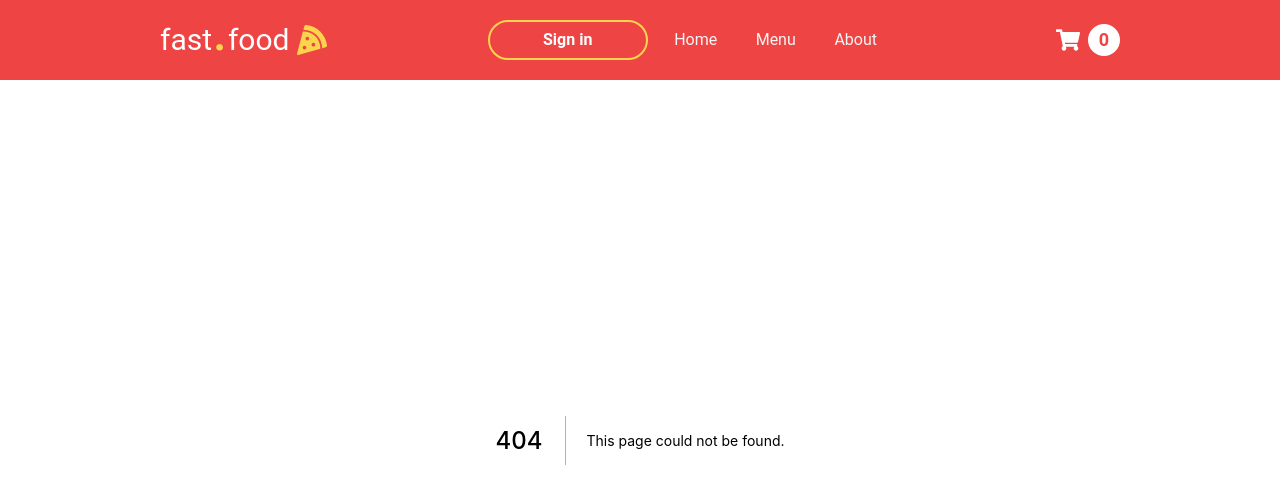
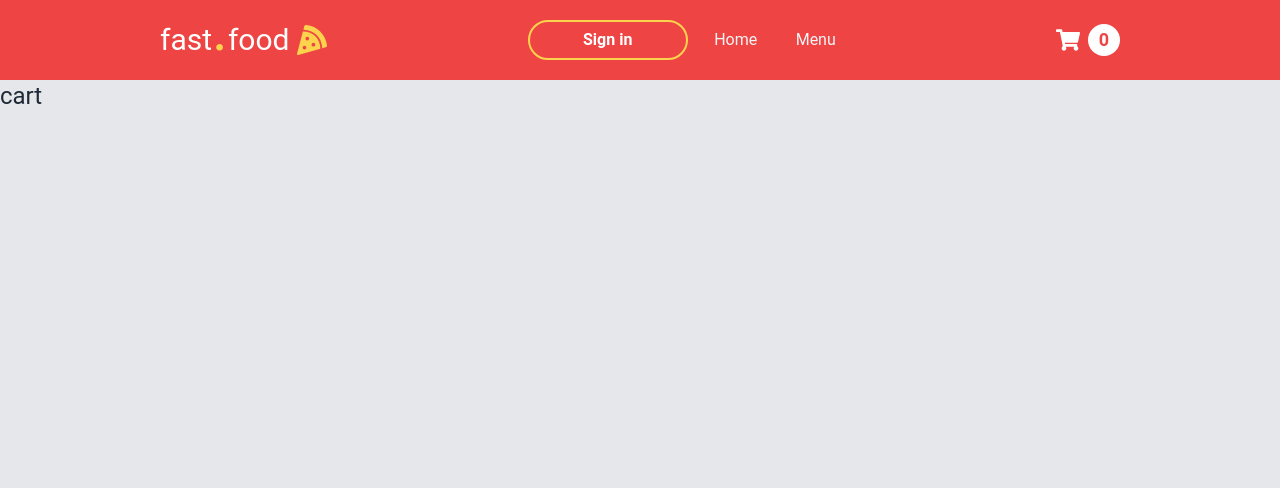
Before and after one commit to palenquer/emoji.food, a Next.js app: page /cart in a window 1280 px wide. Before the commit this address had no page. Shown: the top 488 px of the page. Built offline with nearby package versions, Linux system fonts and the light colour scheme.

Commit message:
added cart page and fixed css

```diff
--- a/src/components/Header/Nav.tsx
+++ b/src/components/Header/Nav.tsx
@@ -1,23 +1,21 @@
 import Link from "next/link";
 
-export default function Nav() {
+interface NavProps {
+  onClick: () => void;
+}
+
+export default function Nav({onClick}: NavProps) {
   return (
     <nav className="flex flex-col md:flex-row w-full md:w-auto justify-center items-center">
       <Link href="/">
-        <a className="h-20 w-64 md:w-20 text-xl md:text-base text-gray-100 flex justify-center items-center hover:border-b-2 border-yellow-300 hover:font-bold hover:text-white">
+        <a className="h-20 w-64 md:w-20 text-xl md:text-base text-gray-100 flex justify-center items-center hover:border-b-2 border-yellow-300 hover:font-bold hover:text-white" onClick={onClick}>
           Home
         </a>
       </Link>
 
       <Link href="/menu">
-        <a className="h-20 w-64 md:w-20 text-xl md:text-base text-gray-100 flex justify-center items-center hover:border-b-2 border-yellow-300 hover:font-bold hover:text-white">
+        <a className="h-20 w-64 md:w-20 text-xl md:text-base text-gray-100 flex justify-center items-center hover:border-b-2 border-yellow-300 hover:font-bold hover:text-white" onClick={onClick}>
           Menu
-        </a>
-      </Link>
-
-      <Link href="/about">
-        <a className="h-20 w-64 md:w-20 text-xl md:text-base text-gray-100 flex justify-center items-center hover:border-b-2 border-yellow-300 hover:font-bold hover:text-white">
-          About
         </a>
       </Link>
     </nav>
--- a/src/components/Header/index.tsx
+++ b/src/components/Header/index.tsx
@@ -3,19 +3,19 @@ import SignInButton from "./SignInButton";
 import { FaPizzaSlice } from "react-icons/fa";
 import { HiMenuAlt3 } from "react-icons/hi";
 import { FaShoppingCart } from "react-icons/fa";
-import Nav from "./Nav";
 import { useCart } from "../../hooks/useCart";
 
 interface HeaderProps {
   onClick: () => void;
+  children: React.ReactNode;
 }
 
-export function Header({ onClick }: HeaderProps) {
+export function Header({ onClick, children }: HeaderProps) {
   const { cart } = useCart();
 
   return (
     <header className="h-20 w-screen bg-red-500 text-white z-50">
-      <div className="mx-auto container flex items-center justify-between h-20 px-4 lg:px-40 relative">
+      <div className="mx-auto container flex items-center justify-between h-20 pl-4 lg:px-40">
         <Link href="/">
           <a className="text-3xl h-20 flex justify-center items-center">
             fast
@@ -26,18 +26,25 @@ export function Header({ onClick }: HeaderProps) {
         </Link>
 
         <button
-          className="md:hidden h-20 w-20 flex justify-center items-center"
+          className="md:hidden h-20 w-20 flex justify-center items-center ml-auto relative"
           onClick={onClick}
         >
           <HiMenuAlt3 className="w-12 h-12" />
+          {cart.length > 0 && (
+            <span className="absolute top-1 left-0 bg-red-400 rounded-full p-2 h-8 w-8 flex items-center justify-center">
+              {cart.length}
+            </span>
+          )}
         </button>
 
         <div className="hidden md:flex justify-center items-center gap-2">
           <SignInButton />
 
-          <Nav />
+          {children}
         </div>
 
+        <Link href="/cart">
+          <a>
             <button type="button" className="hidden md:flex gap-2 items-center">
               <FaShoppingCart className="w-6 h-6" />
 
@@ -45,6 +52,8 @@ export function Header({ onClick }: HeaderProps) {
                 <h3 className="text-red-500 font-bold">{cart.length}</h3>
               </div>
             </button>
+          </a>
+        </Link>
       </div>
     </header>
   );
--- a/src/components/Menu.tsx
+++ b/src/components/Menu.tsx
@@ -1,24 +1,40 @@
+import Link from "next/link";
 import React from "react";
 import { FaShoppingCart } from "react-icons/fa";
+import { useCart } from "../hooks/useCart";
 import Nav from "./Header/Nav";
 import SignInButton from "./Header/SignInButton";
 
-export default function Menu() {
+interface MenuProps {
+  onClick: () => void;
+  children: React.ReactNode;
+}
+
+export default function Menu({onClick, children}: MenuProps) {
+  const { cart } = useCart();
+
   return (
     <div className="absolute w-screen h-screen bg-red-500 flex flex-col md:flex-row justify-center items-center text-white z-40 overflow-hidden">
-      <button type="button" className="flex gap-2 items-center md:hidden mb-8 w-full justify-center h-20 border-b-2 border-red-400">
-        <FaShoppingCart className="w-8 h-8" />
+      <Link href="/cart">
+        <a className="w-full h-16 border-b-2 border-red-400 mb-8" onClick={onClick}>
+          <button
+            type="button"
+            className="flex gap-2 items-center md:hidden w-full justify-center"
+          >
+            <FaShoppingCart className="w-8 h-8" />
 
-        <div className="bg-white w-8 h-8 rounded-full flex items-center justify-center">
-          <h3 className="text-red-500 font-bold">0</h3>
-        </div>
-      </button>
+            <div className="bg-white w-8 h-8 rounded-full flex items-center justify-center">
+              <h3 className="text-red-500 font-bold">{cart.length}</h3>
+            </div>
+          </button>
+        </a>
+      </Link>
 
       <div className="w-full mb-8 flex items-center justify-center">
         <SignInButton />
       </div>
 
-      <Nav />
+      {children}
     </div>
   );
 }
--- a/src/pages/_app.tsx
+++ b/src/pages/_app.tsx
@@ -4,6 +4,7 @@ import useToggle from "../hooks/useToggle";
 import { Flip, toast, ToastContainer } from "react-toastify";
 import "../styles/tailwind-globals.css";
 import { CartProvider } from "../hooks/useCart";
+import Nav from "../components/Header/Nav";
 
 const contextClass = {
   success: "bg-green-400",
@@ -17,6 +18,7 @@ const contextClass = {
 toast.configure();
 function MyApp({ Component, pageProps }) {
   const [toggleIsOn, setToggleIsOn] = useToggle(false);
+
   return (
     <CartProvider>
       <ToastContainer
@@ -36,8 +38,14 @@ function MyApp({ Component, pageProps }) {
         pauseOnHover
       />
       <div className="flex flex-col h-screen">
-        <Header onClick={setToggleIsOn} />
-        {toggleIsOn && <Menu />}
+        <Header onClick={setToggleIsOn}>
+          <Nav onClick={setToggleIsOn} />
+        </Header>
+        {toggleIsOn && (
+          <Menu onClick={setToggleIsOn}>
+            <Nav onClick={setToggleIsOn} />
+          </Menu>
+        )}
         <Component {...pageProps} />
       </div>
     </CartProvider>
--- /dev/null
+++ b/src/pages/cart.tsx
@@ -0,0 +1,9 @@
+import React from 'react'
+
+export default function cart() {
+    return (
+        <div>
+            <h1>cart</h1>
+        </div>
+    )
+}
--- a/src/pages/index.tsx
+++ b/src/pages/index.tsx
@@ -22,7 +22,7 @@ export default function Home() {
 
             <Link href="/menu">
               <a>
-                <button className="bg-red-500 h-12 w-64 rounded-full text-white font-bold hover:bg-red-700 transition">Click here to see our menu</button>
+                <button className="bg-red-500 h-12 w-64 rounded-full text-white font-bold hover:bg-red-600 transition">Click here to see our menu</button>
               </a>
             </Link>
           </section>
--- a/src/pages/menu.tsx
+++ b/src/pages/menu.tsx
@@ -5,6 +5,7 @@ import { Product } from "../../types";
 import "react-toastify/dist/ReactToastify.css";
 import { useCart } from "../hooks/useCart";
 import { toast } from "react-toastify";
+import Link from "next/link";
 
 export default function Menu() {
   const [menu, setMenu] = useState([]);
@@ -80,6 +81,14 @@ export default function Menu() {
                 </div>
               );
             })}
+
+            <Link href="/cart">
+              <a className="ml-auto">
+                <button className="bg-red-500 h-16 w-36 text-white rounded-lg text-lg font-semibold hover:bg-red-600 transition">
+                  Finish
+                </button>
+              </a>
+            </Link>
           </section>
         </div>
       </main>
```
Lines whose indentation alone changed are shown as unchanged.
